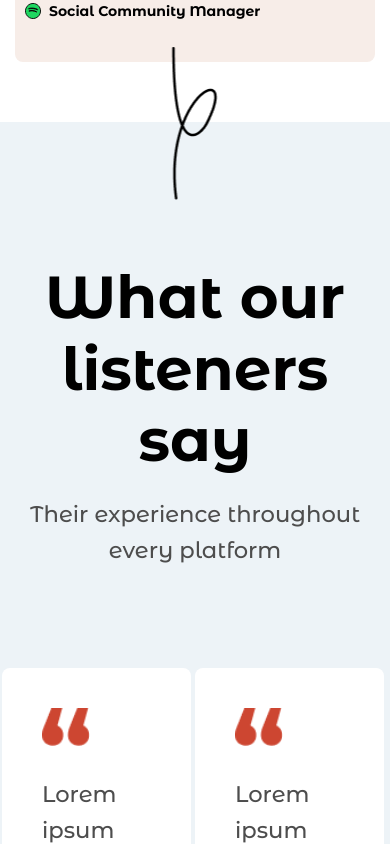
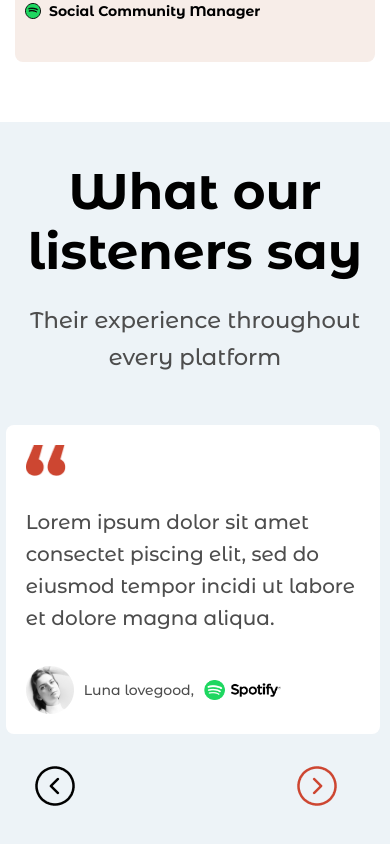
Before and after one commit to LiliiaGalkina/Podcast, a React (Vite) app: page / in a window 390 px wide. Shown: the part 2500-3344 px from the top of the page. Built offline with nearby package versions, Linux system fonts and the light colour scheme.

Commit message:
feedback с адаптивом

```diff
--- a/src/components/Main/HomePageFeedbackSlider.jsx
+++ b/src/components/Main/HomePageFeedbackSlider.jsx
@@ -12,12 +12,9 @@ import arrowleft from "/image/homepage/sliderfeedback/arrowleft.png";
 import arrowright from "/image/homepage/sliderfeedback/arrowright.png";
 
 const HomePageFeedbackSlider = () => {
-    const SlickButtonFix = ({
-      currentSlide,
-      slideCount,
-      children,
-      ...props
-    }) => <div {...props}>{children}</div>;
+  const SlickButtonFix = ({ currentSlide, slideCount, children, ...props }) => (
+    <div {...props}>{children}</div>
+  );
 
   const settings = {
     dots: false,
@@ -47,7 +44,16 @@ const HomePageFeedbackSlider = () => {
         </div>
       </SlickButtonFix>
     ),
+    responsive: [
+      {
+        breakpoint: 768,
+        settings: {
+          slidesToShow: 1,
+        },
+      },
+    ],
   };
+
   return (
     <div className={style.sliderfeedbackcontainer}>
       <Slider {...settings} className={style.sliderfeedback}>
@@ -196,7 +202,8 @@ const HomePageFeedbackSlider = () => {
           </div>
         </div>
       </Slider>
-  </div>)
+    </div>
+  );
 };
 
 export default HomePageFeedbackSlider;
--- a/src/components/Main/homepage.module.scss
+++ b/src/components/Main/homepage.module.scss
@@ -261,7 +261,7 @@
   }
 
   .bannertitle {
-     @include title(3.2rem, 120%, -2%);
+    @include title(3.2rem, 120%, -2%);
   }
 
   .bannermanblock {
@@ -283,13 +283,13 @@
 
 .feedbacktitleblock {
   margin: 0 auto 2rem;
-   max-width: 72rem;
+  max-width: 72rem;
   position: relative;
   text-align: center;
 }
 
 .feedbacktitle {
-    @include title(5.93rem, 120%, -2%)
+  @include title(5.93rem, 120%, -2%);
 }
 
 .feedbacktitledecor {
@@ -307,11 +307,49 @@
 }
 
 .feedbackupdecor {
-  @include decorSlider(left, top, 50%, -7.5rem) ;
-   transform: translate(-50%);
+  @include decorSlider(left, top, 50%, -7.5rem);
+  transform: translate(-50%);
 }
 
 .feedbackdowndecor {
-  @include decorSlider(left, bottom, 50%, -7.5rem) ;
-   transform: translate(-50%);
+  @include decorSlider(left, bottom, 50%, -7.5rem);
+  transform: translate(-50%);
 }
+
+@media (max-width: 1024px) {
+  .feedbacktitle {
+    @include title(5rem, 120%, -2%);
+  }
+
+  .feedbacktitledecor {
+    width: 7rem;
+    height: 7rem;
+    left: -1rem;
+    top: -90%;
+  }
+}
+
+@media (max-width: 768px) {
+  .feedbacktitledecor {
+    display: none;
+  }
+
+  .feedbackupdecor {
+    @include decorSlider(left, top, 50%, -5.6rem);
+  }
+}
+
+@media (max-width: 480px) {
+  .feedbackdowndecor,
+  .feedbackupdecor {
+    display: none;
+  }
+
+  .feedback {
+      padding: 4rem 0 6rem;
+  }
+
+  .feedbacktext {
+    margin-bottom: 5rem;
+  }
+}
--- a/src/components/Main/homepagefeedbackslider.module.scss
+++ b/src/components/Main/homepagefeedbackslider.module.scss
@@ -2,6 +2,7 @@
 
 .sliderfeedbackcontainer {
   margin: 0 auto 6.4rem;
+  padding-left: 1%;
   width: 99%;
   position: relative;
 }
@@ -20,7 +21,7 @@
 
 .sliderfeedbacktext {
   margin-bottom: 3.2rem;
-    @include text(2.265rem, 160%)
+  @include text(2.265rem, 160%);
 }
 
 .sliderfeedbackperson {
@@ -33,7 +34,6 @@
   width: 4.8rem;
   height: 4.8rem;
 }
-
 
 .sliderfeedbackpersonname {
   @include text(1.4rem, 160%);
@@ -49,11 +49,36 @@
 }
 
 .arrowleft {
-    @include decorSlider(left, bottom, 5rem, -20rem);
+  @include decorSlider(left, bottom, 5rem, -25rem);
   cursor: pointer;
 }
 
 .arrowright {
-    @include decorSlider(left, bottom, -10rem, -20rem);
+  @include decorSlider(left, bottom, -10rem, -25rem);
   cursor: pointer;
 }
+
+@media (max-width: 1024px) {
+  .sliderfeedbackitem {
+    padding: 2rem;
+  }
+
+  .sliderfeedbackquote {
+    width: 4rem;
+  }
+
+  .sliderfeedbacktext {
+    @include text(2rem, 160%);
+  }
+}
+
+@media (max-width: 480px) {
+    .arrowleft {
+  @include decorSlider(left, bottom, 5rem, -22rem);
+
+}
+
+.arrowright {
+  @include decorSlider(left, bottom, -10rem, -22rem);
+}
+}
```
Lines whose indentation alone changed are shown as unchanged.
